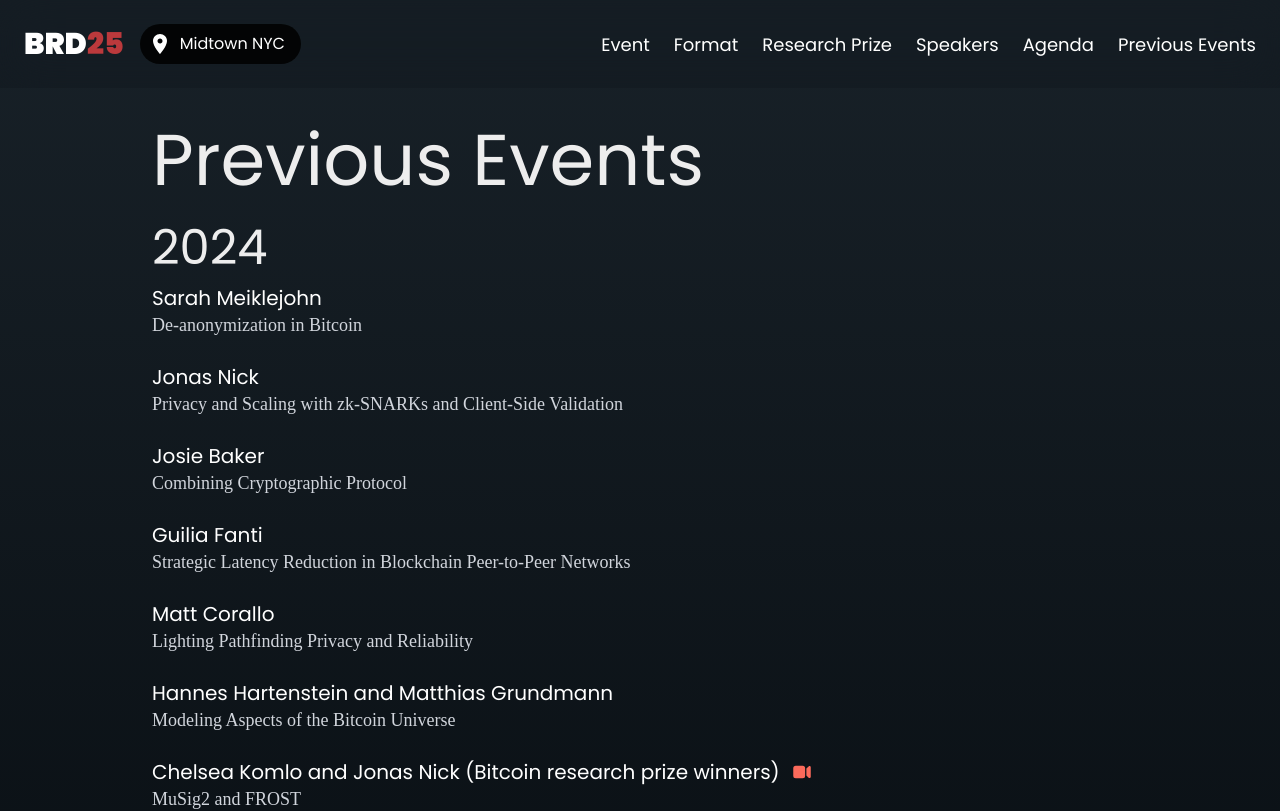
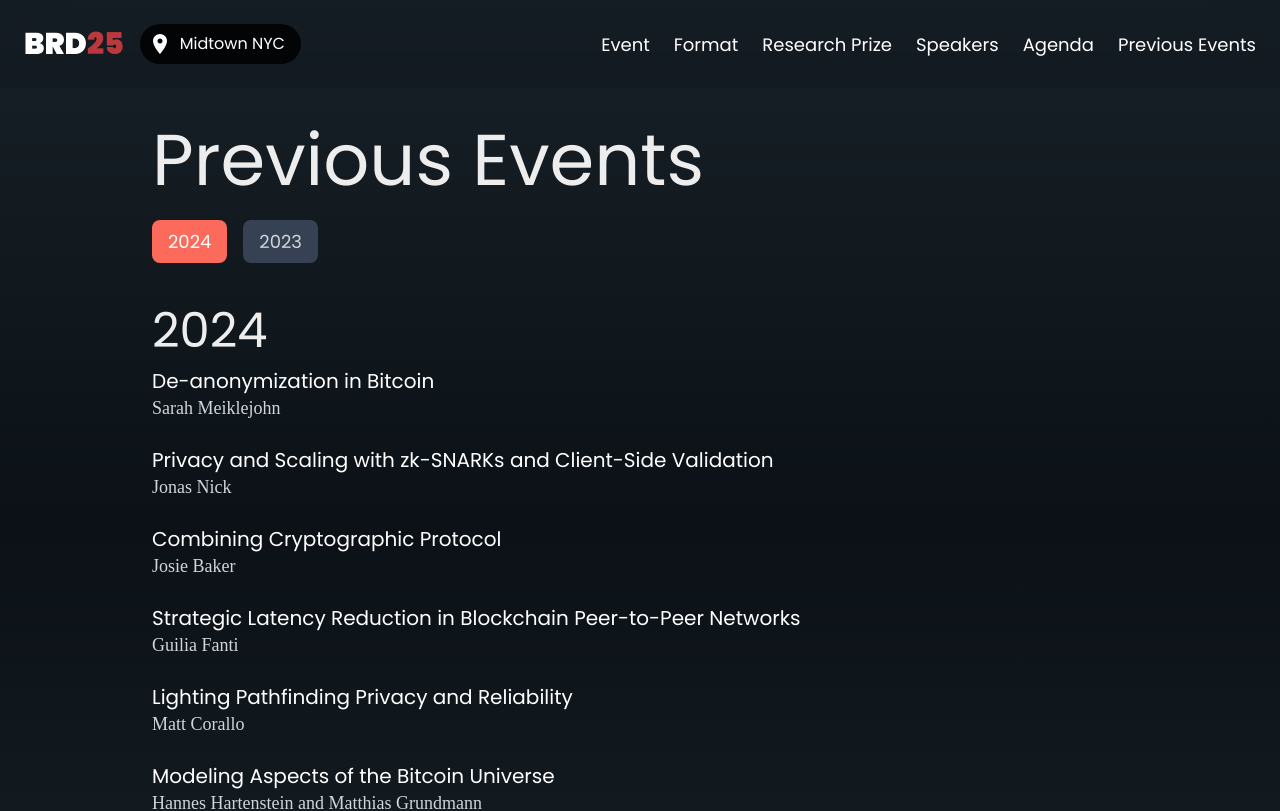
Before and after one commit to chaincodelabs/brd-website, a Next.js app: page /prev in a window 1280 px wide. Shown: the top 811 px of the page. Built offline with nearby package versions, Linux system fonts and the light colour scheme.

Commit message:
pull years from data

```diff
--- /dev/null
+++ b/app/prev/page.tsx
@@ -0,0 +1,49 @@
+'use client'
+
+import { Events } from '@/content/data/events'
+import EventRecord from '@/components/EventRecord'
+import { useState } from 'react'
+
+export default function PrevPage(){
+    const [selectedYear, setSelectedYear] = useState(Events[0]?.year || '')
+
+    const selectedYearData = Events.find(yearGroup => yearGroup.year === selectedYear)
+
+    return(
+        <main className="relative z-1 min-h-screen">
+        <div className="max-w-5xl mx-auto pt-[124px] px-6">
+            <h1>Previous Events</h1>
+
+            <div className="flex gap-4 mb-8 mt-6">
+                {Events.map((yearGroup) => (
+                    <button
+                        key={yearGroup.year}
+                        onClick={() => setSelectedYear(yearGroup.year)}
+                        className={`font-sans px-4 py-2 cursor-pointer rounded-lg transition-colors ${
+                            selectedYear === yearGroup.year
+                                ? 'bg-[#fb6a5b] text-white'
+                                : 'bg-gray-700 text-gray-300 hover:bg-gray-600'
+                        }`}
+                    >
+                        {yearGroup.year}
+                    </button>
+                ))}
+            </div>
+
+            {selectedYearData && (
+                <div>
+                    <h2 className="">{selectedYearData.year}</h2>
+                    {selectedYearData.events.map((event, eventIndex) => (
+                        <EventRecord
+                            key={eventIndex}
+                            speaker={event.speaker}
+                            title={event.title}
+                            videoUrl={event.videoUrl}
+                        />
+                    ))}
+                </div>
+            )}
+        </div>
+      </main>
+    )
+}
--- a/components/EventRecord.tsx
+++ b/components/EventRecord.tsx
@@ -17,12 +17,15 @@ export default function EventRecord({
   return (
     <div className={`mb-6 ${className}`}>
       <div className="flex flex-row gap-3 items-center">
-        <h3 className="text-xl text-white">{speaker}</h3>
-        {videoUrl && (
-          <VideoLink href={videoUrl} />
-      )}
+
+        <h3 className="text-xl text-white">
+          <span className="mr-3">{title}</span>
+          {videoUrl && (
+            <VideoLink href={videoUrl} />
+          )}
+        </h3>
     </div>
-      <p className="text-gray-300 mb-3">{title}</p>
+      <p className="text-gray-300 mb-3">{speaker}</p>
 
     </div>
   );
--- /dev/null
+++ b/content/data/events.tsx
@@ -0,0 +1,98 @@
+type EventItem = {
+    title: string;
+    speaker: string;
+    videoUrl?: string;
+}
+
+type Event = {
+    year: string;
+    events: EventItem[];
+}
+
+
+export const Events:Event[] = [
+    {
+        year: "2024",
+        events: [
+            {
+                title: "De-anonymization in Bitcoin",
+                speaker: "Sarah Meiklejohn",
+            },
+            {
+                title: "Privacy and Scaling with zk-SNARKs and Client-Side Validation",
+                speaker: "Jonas Nick",
+            },
+            {
+                title: "Combining Cryptographic Protocol",
+                speaker: "Josie Baker",
+            },
+            {
+                title: "Strategic Latency Reduction in Blockchain Peer-to-Peer Networks",
+                speaker: "Guilia Fanti",
+            },
+            {
+                title: "Lighting Pathfinding Privacy and Reliability",
+                speaker: "Matt Corallo",
+            },
+            {
+                title: "Modeling Aspects of the Bitcoin Universe",
+                speaker: "Hannes Hartenstein and Matthias Grundmann",
+            },
+            {
+                title: "MuSig2 and FROST",
+                speaker: "Chelsea Komlo and Jonas Nick (Bitcoin research prize winners)",
+                videoUrl: "https://www.youtube.com/watch?v=9j1smRr_Ebc"
+            }
+        ]
+    },
+    {
+        year: "2023",
+        events: [
+            {
+                title: "Network Security for Blockchain networks",
+                speaker: "Maria Apostolaki",
+                videoUrl: "https://www.youtube.com/watch?v=Grp-uzTRB2M"
+            },
+            {
+                title: "Bitcoin Core - P2P in practice",
+                speaker: "Martin Zumsande",
+                videoUrl: "https://www.youtube.com/watch?v=dWCPeiIzVco"
+            },
+            {
+                title: "An Exploration of Bitcoin's P2P Network and its Security",
+                speaker: "Ethan Heilman",
+                videoUrl: "https://www.youtube.com/watch?v=32du0sviq0g"
+            },
+            {
+                title: "Cluster Mempool - Fixing Relay of Dependent Transactions",
+                speaker: "Pieter Wuille",
+                videoUrl: "https://www.youtube.com/watch?v=X0pLi9WH3JY"
+            },
+            {
+                title: "Bitcoin's Latency–Security Analysis Made Simple",
+                speaker: "Dongning Guo and Ling Ren",
+                videoUrl: "https://www.youtube.com/watch?v=QH-7nQU7JTQ"
+            },
+            {
+                title: "From paper to BIP",
+                speaker: "Mark Erhardt",
+                videoUrl: "https://www.youtube.com/watch?v=7wZaL3VC2Nw"
+            },
+            {
+                title: "Fast batched asynchronous distributed key generation",
+                speaker: "Victor Shoup",
+                videoUrl: "https://www.youtube.com/watch?v=dc2ctAC7UPE"
+            },
+            {
+                title: "From paper to BOLT",
+                speaker: "Carla Kirk-Cohen",
+                videoUrl: "https://www.youtube.com/watch?v=l5JgXwUWAuw"
+            },
+            {
+                title: "Recent developments in (Bitcoin compatible) zk-SNARKs",
+                speaker: "Benedikt Bünz",
+                videoUrl: "https://www.youtube.com/watch?v=6YBp1xbQV8o"
+            }
+        ]
+    }
+]
```
Also changed, not shown: content/pages/prev-old.mdx (renamed from content/pages/prev.mdx).
